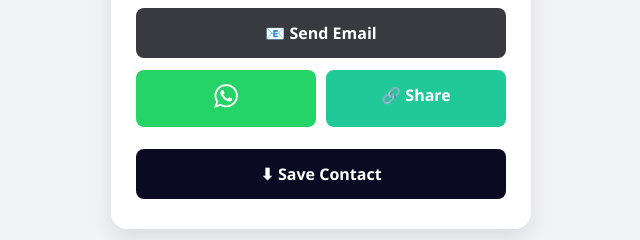
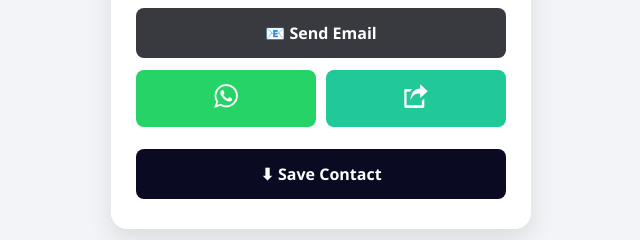
Before and after one commit to hubprism/pathway, a plain HTML site: page index.html in a window 1280 px wide. Shown: the part 513-753 px from the top of the page, 319-959 px from the left. Drawn offline with Linux system fonts and the light colour scheme.

Commit message:
share icon added

```diff
--- a/index.html
+++ b/index.html
@@ -175,7 +175,7 @@ opacity:0.9;
 </a>
 
   <a class="btn share" onclick="shareContact()">
-    🔗 Share
+    <img src="images/share.png" alt="share" style="width:24px;height:24px;">
   </a>
 
 </div>
```
Also changed, not shown: images/share.png (added).
